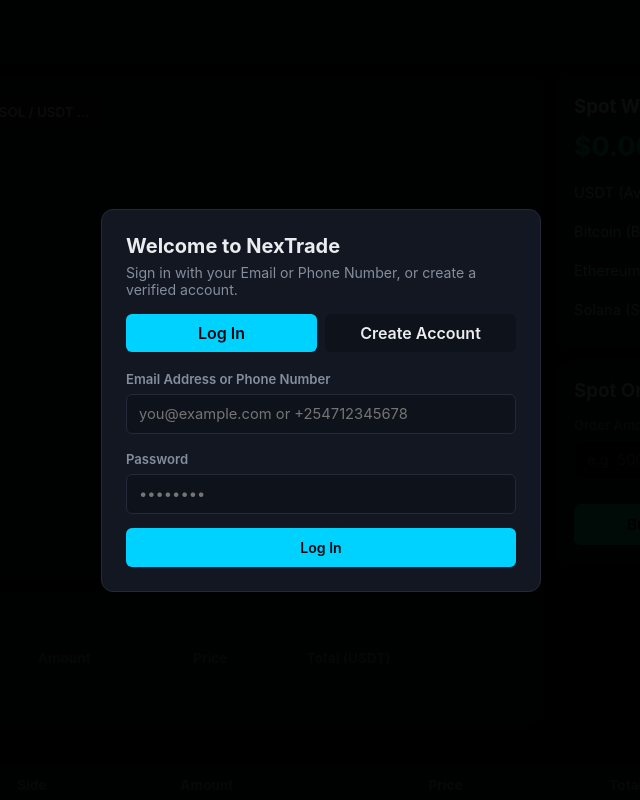
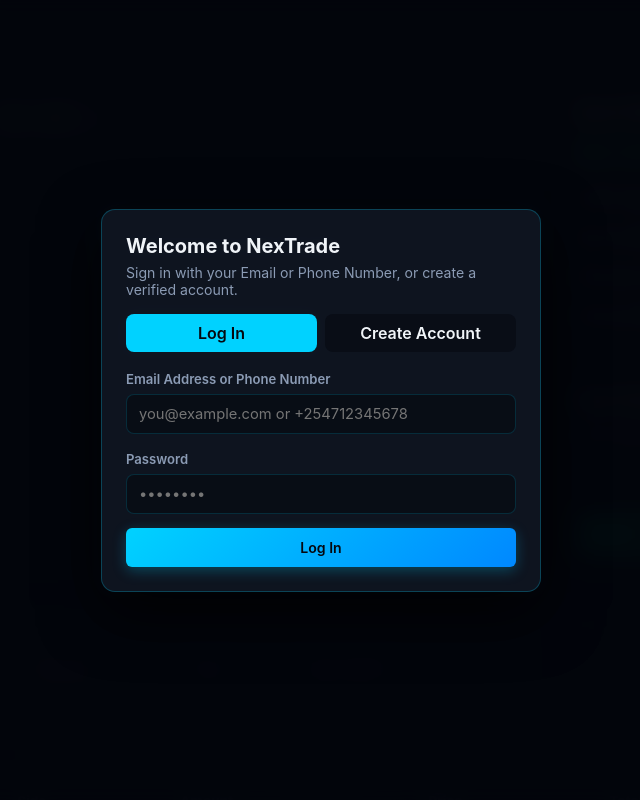
Before and after one commit to ammonyegon49-tech/nextrade, a plain HTML site: page static/index.html in a window 1280 px wide. Shown: the top 800 px of the page, without its empty margins (319-959 px from the left). Drawn offline with Linux system fonts and the light colour scheme; a script that the page names is missing.

Commit message:
Add cyber-grid radial glow and glassmorphic background

```diff
--- a/static/index.html
+++ b/static/index.html
@@ -4,81 +4,101 @@
   <meta charset="UTF-8" />
   <meta name="viewport" content="width=device-width, initial-scale=1.0" />
   <title>NexTrade — Regulated Crypto Spot Exchange</title>
-  <style>
+    <style>
     :root {
-      --bg: #0b0e14;
-      --panel: #131722;
-      --border: #232938;
-      --text: #eaecef;
-      --muted: #848e9c;
+      --bg: #05080f;
+      --panel: rgba(16, 22, 34, 0.72);
+      --border: rgba(0, 210, 255, 0.16);
+      --text: #f0f4f8;
+      --muted: #8b9bb4;
       --accent: #00d2ff;
       --green: #0ecb81;
       --red: #f6465d;
       --gold: #f0b90b;
     }
-    * { box-sizing: border-box; margin: 0; padding: 0; font-family: 'Inter', -apple-system, BlinkMacSystemFont, sans-serif; }
-    body { background: var(--bg); color: var(--text); min-height: 100vh; }
+    * { box-sizing: border-box; margin: 0; padding: 0; font-family: "Inter", -apple-system, BlinkMacSystemFont, sans-serif; }
+    body {
+      background-color: var(--bg);
+      background-image:
+        radial-gradient(circle at 15% 15%, rgba(0, 210, 255, 0.14) 0%, transparent 42%),
+        radial-gradient(circle at 85% 25%, rgba(14, 203, 129, 0.10) 0%, transparent 45%),
+        radial-gradient(circle at 50% 90%, rgba(99, 102, 241, 0.12) 0%, transparent 50%),
+        linear-gradient(rgba(0, 210, 255, 0.03) 1px, transparent 1px),
+        linear-gradient(90deg, rgba(0, 210, 255, 0.03) 1px, transparent 1px);
+      background-size: 100% 100%, 100% 100%, 100% 100%, 44px 44px, 44px 44px;
+      background-attachment: fixed;
+      color: var(--text);
+      min-height: 100vh;
+    }
     header {
       display: flex; justify-content: space-between; align-items: center; flex-wrap: wrap; gap: 12px;
-      padding: 14px 24px; background: var(--panel); border-bottom: 1px solid var(--border);
+      padding: 14px 24px; background: rgba(11, 15, 25, 0.82); backdrop-filter: blur(16px);
+      border-bottom: 1px solid var(--border); position: sticky; top: 0; z-index: 100;
     }
-    .brand { display: flex; align-items: center; gap: 10px; font-weight: 800; font-size: 1.25rem; letter-spacing: 0.5px; }
-    .brand span { color: var(--accent); }
+    .brand { display: flex; align-items: center; gap: 10px; font-weight: 800; font-size: 1.3rem; letter-spacing: 0.6px; }
+    .brand span { color: var(--accent); text-shadow: 0 0 14px rgba(0, 210, 255, 0.45); }
     .user-bar { display: flex; align-items: center; gap: 12px; flex-wrap: wrap; }
     .badge { padding: 4px 10px; border-radius: 6px; font-size: 0.78rem; font-weight: 700; }
     .badge-verified { background: rgba(14, 203, 129, 0.15); color: var(--green); border: 1px solid var(--green); }
     .badge-unverified { background: rgba(240, 185, 11, 0.15); color: var(--gold); border: 1px solid var(--gold); cursor: pointer; }
     .btn {
       padding: 8px 14px; border: none; border-radius: 6px; font-weight: 600; cursor: pointer; font-size: 0.88rem;
-      background: var(--accent); color: #05080f; transition: 0.15s;
+      background: linear-gradient(135deg, #00d2ff, #0088ff); color: #05080f; transition: 0.2s;
+      box-shadow: 0 4px 14px rgba(0, 210, 255, 0.25);
     }
-    .btn:hover { opacity: 0.9; }
-    .btn-outline { background: transparent; border: 1px solid var(--border); color: var(--text); }
-    .btn-buy { background: var(--green); color: #05080f; width: 100%; padding: 11px; font-size: 0.95rem; }
-    .btn-sell { background: var(--red); color: #fff; width: 100%; padding: 11px; font-size: 0.95rem; }
-
+    .btn:hover { transform: translateY(-1px); box-shadow: 0 6px 20px rgba(0, 210, 255, 0.4); }
+    .btn-outline { background: rgba(255, 255, 255, 0.04); border: 1px solid var(--border); color: var(--text); box-shadow: none; }
+    .btn-buy { background: linear-gradient(135deg, #0ecb81, #09a668); color: #05080f; width: 100%; padding: 11px; font-size: 0.95rem; box-shadow: 0 4px 14px rgba(14, 203, 129, 0.25); }
+    .btn-sell { background: linear-gradient(135deg, #f6465d, #d93048); color: #fff; width: 100%; padding: 11px; font-size: 0.95rem; box-shadow: 0 4px 14px rgba(246, 70, 93, 0.25); }
     .kyc-banner {
-      background: rgba(240, 185, 11, 0.12); border-bottom: 1px solid var(--gold);
+      background: rgba(240, 185, 11, 0.12); backdrop-filter: blur(10px); border-bottom: 1px solid var(--gold);
       padding: 10px 24px; display: flex; justify-content: space-between; align-items: center; font-size: 0.9rem;
     }
     .grid {
-      display: grid; grid-template-columns: 2.2fr 1fr; gap: 16px; padding: 16px 24px; max-width: 1440px; margin: auto;
+      display: grid; grid-template-columns: 2.2fr 1fr; gap: 18px; padding: 20px 24px; max-width: 1440px; margin: auto;
     }
     @media (max-width: 960px) { .grid { grid-template-columns: 1fr; } }
-    .card { background: var(--panel); border: 1px solid var(--border); border-radius: 10px; padding: 16px; }
-    .pair-tabs { display: flex; gap: 10px; margin-bottom: 12px; }
+    .card {
+      background: var(--panel); backdrop-filter: blur(16px); border: 1px solid var(--border);
+      border-radius: 12px; padding: 18px; box-shadow: 0 8px 32px rgba(0, 0, 0, 0.45);
+    }
+    .pair-tabs { display: flex; gap: 10px; margin-bottom: 12px; flex-wrap: wrap; }
     .pair-tab {
-      padding: 8px 14px; border-radius: 6px; background: #1c2230; border: 1px solid var(--border);
-      color: var(--text); cursor: pointer; font-weight: 600;
+      padding: 8px 14px; border-radius: 8px; background: rgba(28, 34, 48, 0.7); border: 1px solid var(--border);
+      color: var(--text); cursor: pointer; font-weight: 600; transition: 0.15s;
     }
-    .pair-tab.active { border-color: var(--accent); color: var(--accent); }
-    .wallet-row {
-      display: flex; justify-content: space-between; padding: 10px 0; border-bottom: 1px solid var(--border); font-size: 0.92rem;
-    }
+    .pair-tab.active { border-color: var(--accent); color: var(--accent); background: rgba(0, 210, 255, 0.1); }
+    .signals-grid { display: grid; grid-template-columns: repeat(3, 1fr); gap: 12px; margin-top: 12px; }
+    @media (max-width: 768px) { .signals-grid { grid-template-columns: 1fr; } }
+    .signal-box { background: rgba(9, 13, 22, 0.75); border: 1px solid var(--border); border-radius: 10px; padding: 12px; }
+    .sig-buy { color: var(--green); font-weight: 800; }
+    .sig-sell { color: var(--red); font-weight: 800; }
+    .sig-hold { color: var(--gold); font-weight: 800; }
+    .wallet-row { display: flex; justify-content: space-between; padding: 10px 0; border-bottom: 1px solid rgba(255,255,255,0.06); font-size: 0.92rem; }
     .wallet-row:last-child { border-bottom: none; }
     input, select {
       width: 100%; padding: 10px 12px; margin-top: 6px; margin-bottom: 14px;
-      background: #0e121b; border: 1px solid var(--border); border-radius: 6px; color: var(--text); font-size: 0.92rem;
+      background: rgba(8, 12, 20, 0.85); border: 1px solid var(--border); border-radius: 8px; color: var(--text); font-size: 0.92rem;
     }
+    input:focus, select:focus { outline: none; border-color: var(--accent); }
     label { font-size: 0.82rem; color: var(--muted); font-weight: 600; }
-
-    /* Modals */
     .modal-backdrop {
-      position: fixed; inset: 0; background: rgba(0, 0, 0, 0.78); display: flex; align-items: center; justify-content: center;
-      z-index: 1000; padding: 16px;
+      position: fixed; inset: 0; background: rgba(3, 6, 12, 0.82); backdrop-filter: blur(8px);
+      display: flex; align-items: center; justify-content: center; z-index: 1000; padding: 16px;
     }
     .modal {
-      background: var(--panel); border: 1px solid var(--border); border-radius: 12px; width: 100%; max-width: 440px; padding: 24px;
+      background: rgba(16, 22, 34, 0.92); border: 1px solid rgba(0, 210, 255, 0.25);
+      border-radius: 14px; width: 100%; max-width: 440px; padding: 24px; box-shadow: 0 20px 60px rgba(0, 0, 0, 0.75);
     }
     .modal h2 { margin-bottom: 6px; font-size: 1.25rem; }
     .modal p { color: var(--muted); font-size: 0.88rem; margin-bottom: 16px; }
     .tabs { display: flex; gap: 8px; margin-bottom: 16px; }
-    .tab { flex: 1; padding: 9px; text-align: center; background: #0e121b; border-radius: 6px; cursor: pointer; font-weight: 600; }
+    .tab { flex: 1; padding: 9px; text-align: center; background: rgba(8, 12, 20, 0.8); border-radius: 8px; cursor: pointer; font-weight: 600; }
     .tab.active { background: var(--accent); color: #05080f; }
     .hidden { display: none !important; }
     .error-msg { color: var(--red); font-size: 0.85rem; margin-bottom: 10px; }
     table { width: 100%; border-collapse: collapse; font-size: 0.85rem; margin-top: 8px; }
-    th, td { text-align: left; padding: 8px; border-bottom: 1px solid var(--border); }
+    th, td { text-align: left; padding: 8px; border-bottom: 1px solid rgba(255,255,255,0.06); }
     th { color: var(--muted); }
   </style>
 </head>
```
